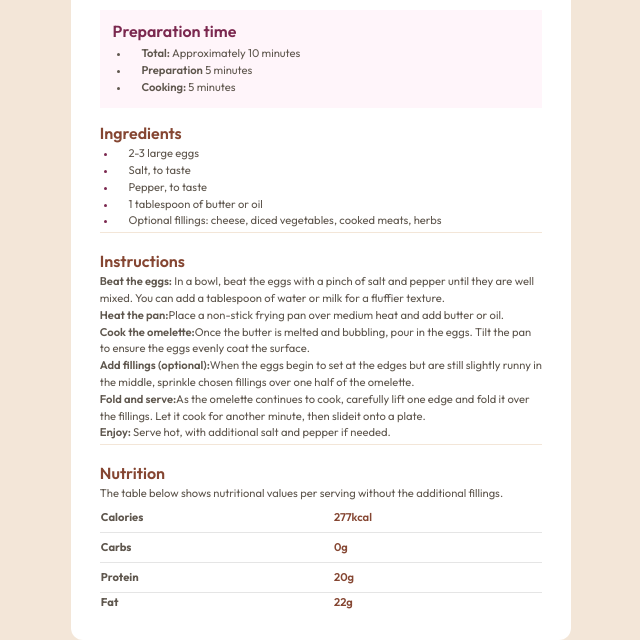
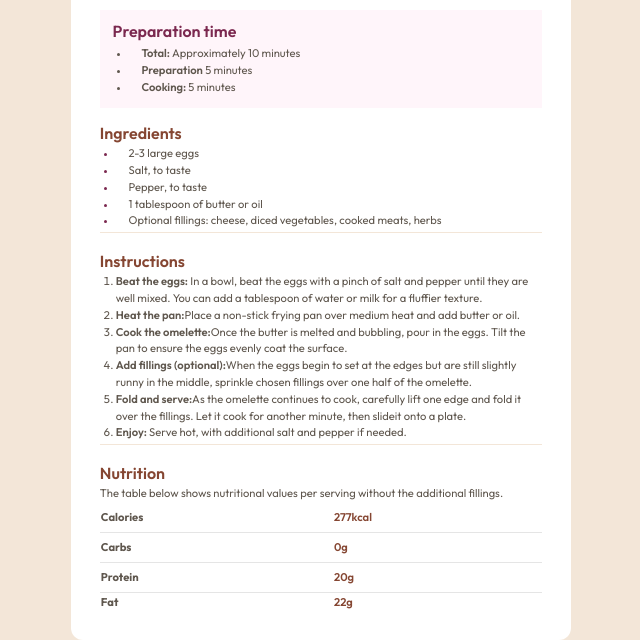
Before and after one commit to nielsfechtel/frontendmentor_1_recipe, a plain HTML site: page index.html in a window 1280 px wide. Shown: the part 244-884 px from the top of the page, without its empty margins (319-959 px from the left). Drawn offline with Linux system fonts and the light colour scheme.

Commit message:
(fix) add missing ordered-list-markers

```diff
--- a/style.css
+++ b/style.css
@@ -104,6 +104,11 @@ hr {
   span {
     font-weight: var(--font-medium);
   }
+
+  ol {
+    list-style: decimal;
+    padding-inline-start: 1rem;
+  }
 }
 
 ul {
```
